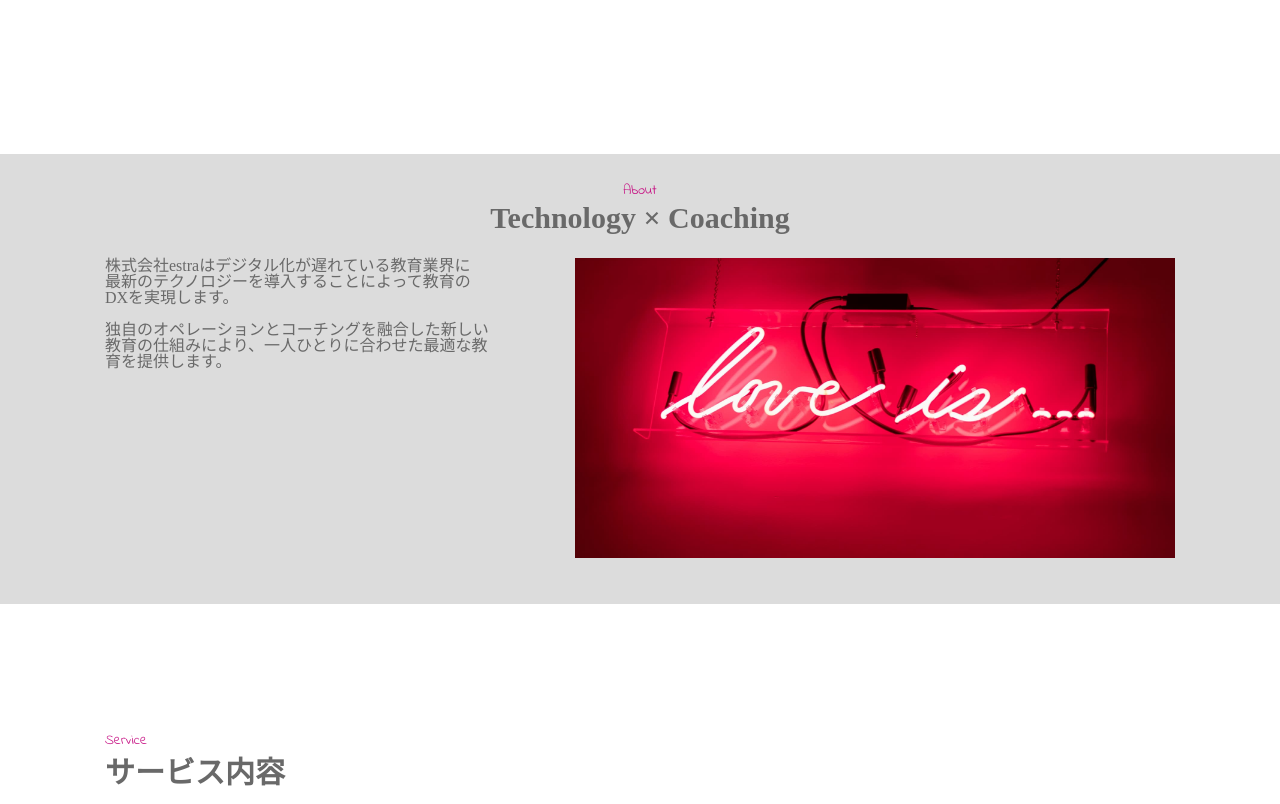
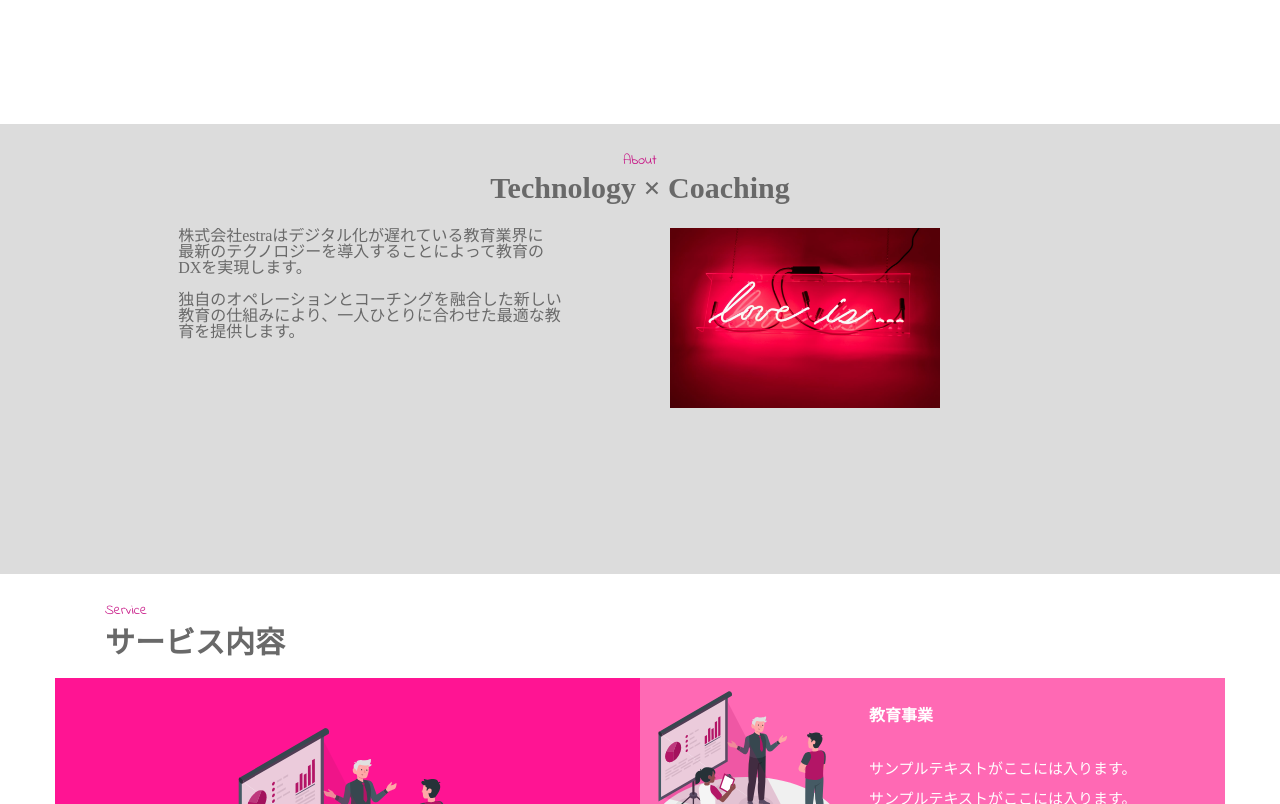
Before and after one commit to Ayako1911/20210629re, a plain HTML site: page index.html in a window 1280 px wide. Shown: the part 1660-2464 px from the top of the page. Drawn offline with Linux system fonts and the light colour scheme.

Commit message:
first-commit

```diff
--- a/CSS/style.css
+++ b/CSS/style.css
@@ -61,7 +61,7 @@ header {
 }
 
 .news {
-  padding: 300px 0;
+  margin: 300px 100px;
   background: white;
 }
 
@@ -123,12 +123,12 @@ header {
   background: #dcdcdc;
   height: 450px;
   margin-bottom: 100px;
+  margin:0 auto;
 }
 
 .about-sub,
 .about-sub-ttl {
   text-align: center;
-  margin: auto 0;
   padding-bottom: 5px;
 }
 
@@ -145,23 +145,31 @@ header {
   margin-bottom: 20px;
 }
 
+.about-container {
+  display: grid;
+  grid-template-columns: 2fr 2fr;
+  grid-template-rows: 300px;
+  max-width: 1170;
+  margin: 0 100px;
+}
+
 .about-main {
-  float: left;
+  grid-column: 1/2;
+  grid-row: 1/2;
+  overflow: hidden;
   color: #696969;
-  line-height: -5px;
   font-size: 16px;
-  margin-left: 50px;
-  margin-right: 25px;
+  margin: 0 auto;
 }
 
 .about-img img {
+  grid-column: 2/3;
+  grid-row: 1/2;
   object-fit: cover;
-  width: 600px;
-  height: 300px;
-  float: right;
-  margin-right: 50px;
-  margin-left: 50px;
+  width: 50%;
+  padding-left: 30px;
 }
+
 
 .service {
   padding-top: 100px 0;
--- a/index.html
+++ b/index.html
@@ -92,16 +92,14 @@
     </div>
   </section>
   <section class="about">
-    <div class="container">
       <p class="about-sub">About</p>
       <h2 class="about-sub-ttl">Technology × Coaching</h2>
+    <div class="about-container">
       <div class="about-main">
-              株式会社estraはデジタル化が遅れている教育業界に<br>最新のテクノロジーを導入することによって教育の<br>DXを実現します。<br>
-              <br>
-              独自のオペレーションとコーチングを融合した新しい<br>教育の仕組みにより、一人ひとりに合わせた最適な教<br>育を提供します。
+        株式会社estraはデジタル化が遅れている教育業界に<br>最新のテクノロジーを導入することによって教育の<br>DXを実現します。<br><br>独自のオペレーションとコーチングを融合した新しい<br>教育の仕組みにより、一人ひとりに合わせた最適な教<br>育を提供します。
       </div>
       <div class="about-img">
-            <img src="img/about.jpg" alt="">
+        <img src="img/about.jpg">
       </div>
     </div>
   </section>
```
Lines whose indentation alone changed are shown as unchanged.
